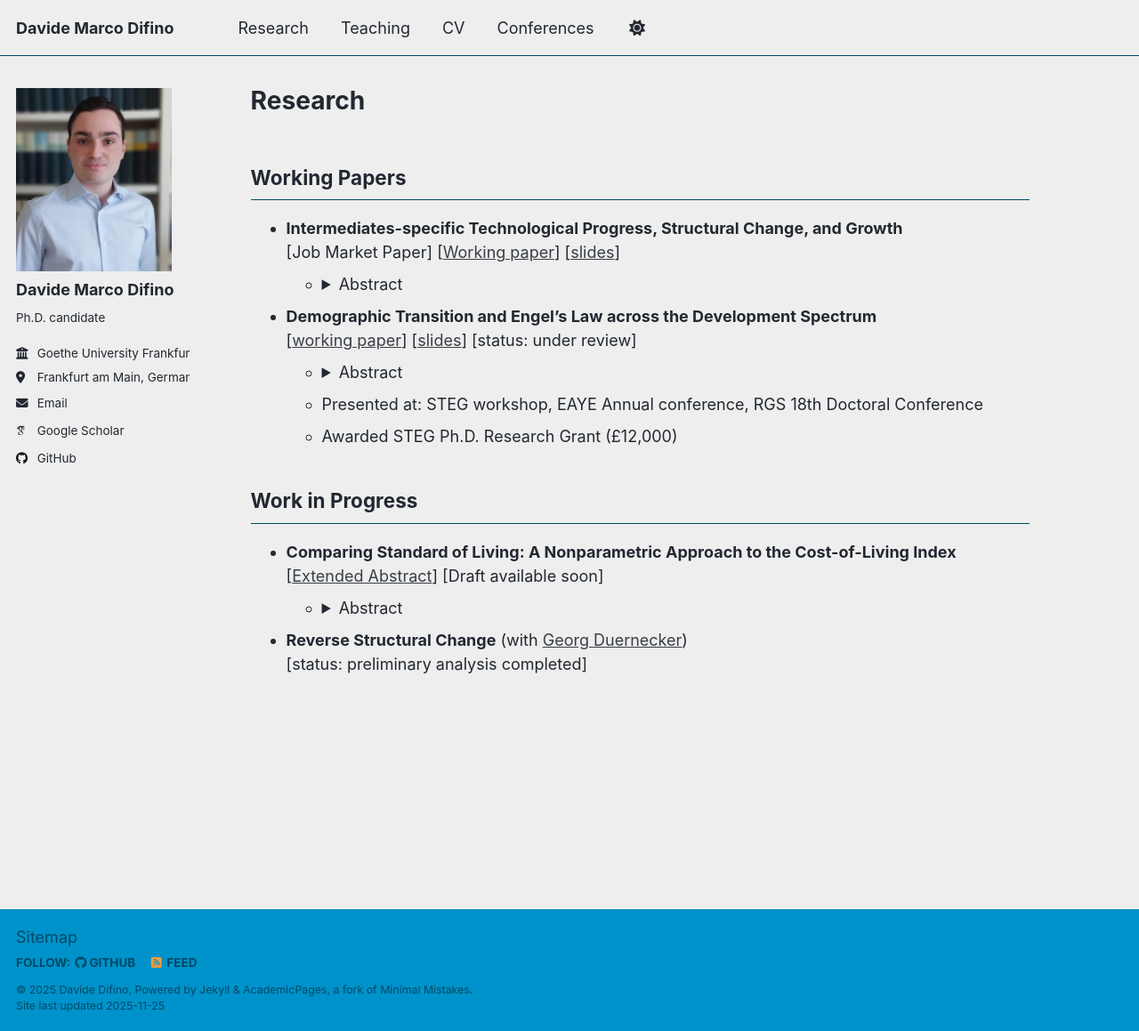
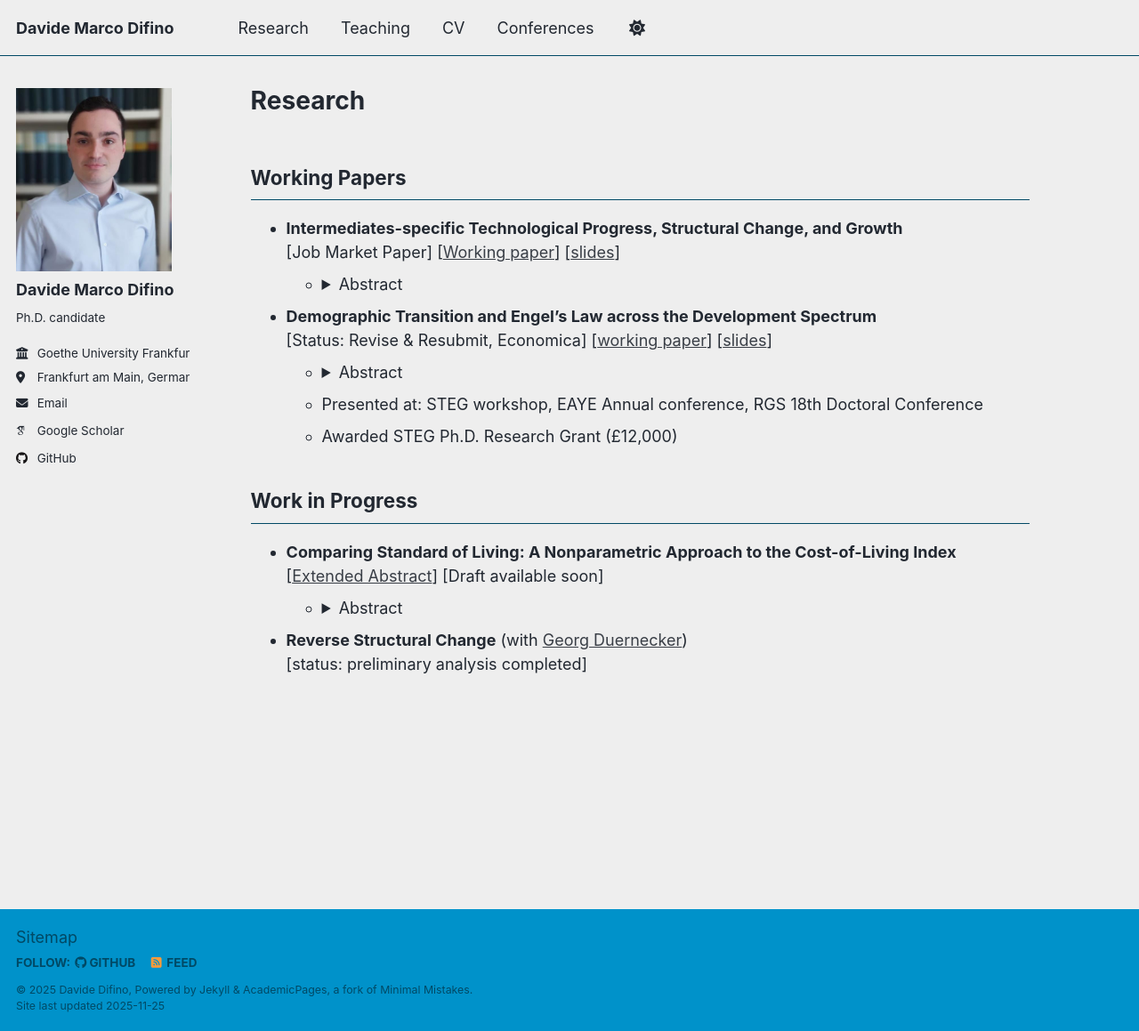
Before and after one commit to DMDifino/DMDifino.github.io, a Jekyll site: the page built from _pages/research.md, in a window 1280 px wide and 1159 px high. Shown: the whole window at 89% size. Built offline with Jekyll 4.4.1, drawn with Linux system fonts in a browser that asks for light colours; some web fonts are replaced; a script that is not in the unit is left out.

Commit message:
Updated CV

```diff
--- a/_pages/research.md
+++ b/_pages/research.md
@@ -23,9 +23,9 @@ redirect_from:
       </details>
 
 - **Demographic Transition and Engel's Law across the Development Spectrum** \\
+  [Status: Revise & Resubmit, Economica]
   [[working paper](http://dmdifino.github.io/files/demographic_structural_paper.pdf)]
   [[slides](http://dmdifino.github.io/files/demographic_structural_slides.pdf)]
-  [status: under review]
     - <details>
         <summary>Abstract</summary>
         <div style="text-align: justify">
```
Also changed, not shown: 1 other file.
